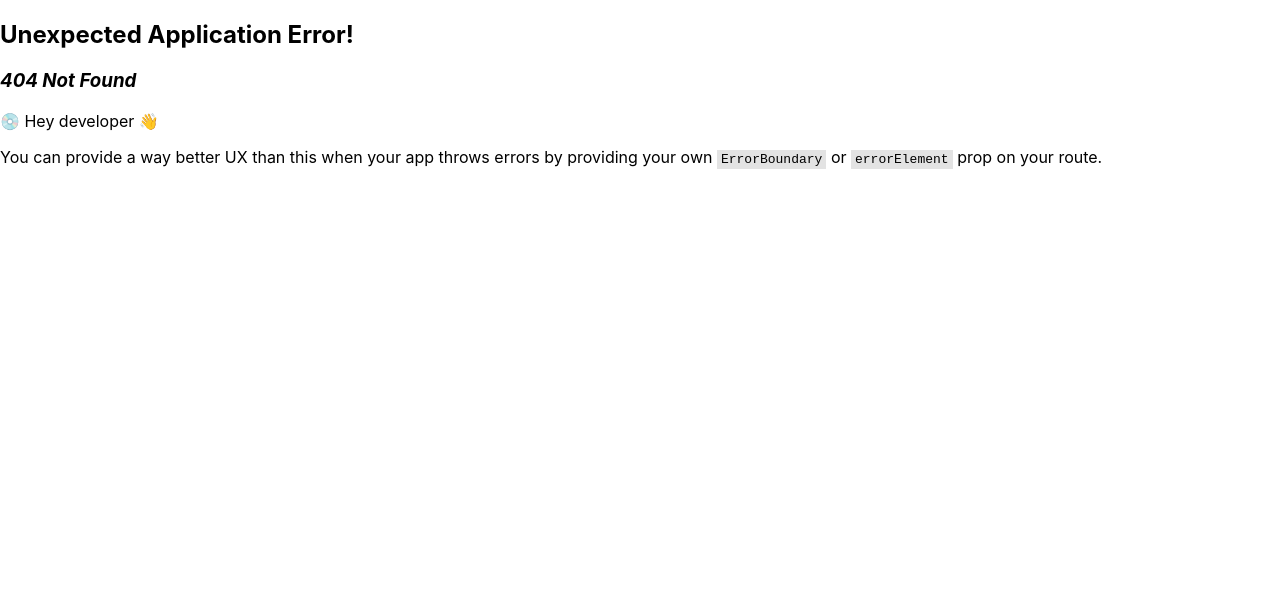
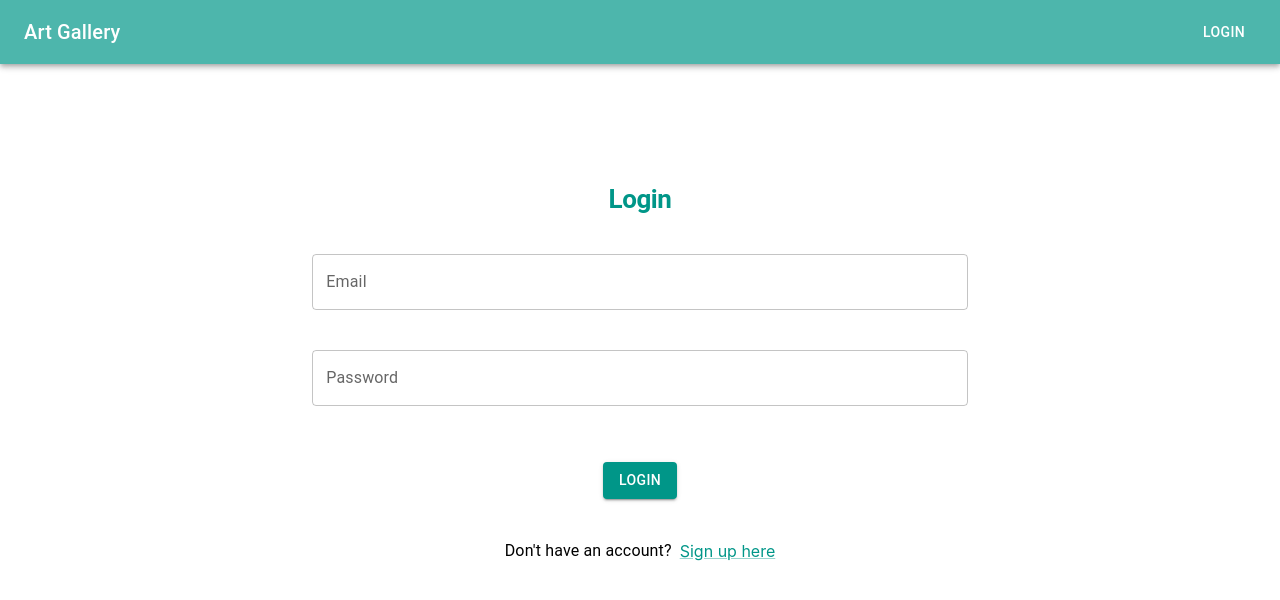
Before and after one commit to DavidWalker-hub/art-gallery, a React (Vite) app: page /auth in a window 1280 px wide. Before the commit this address had no page. Shown: the top 600 px of the page. Built offline with nearby package versions, Linux system fonts and the light colour scheme; no server answers.

Commit message:
set up context and add user register route

```diff
--- /dev/null
+++ b/src/components/Login.tsx
@@ -0,0 +1,64 @@
+import { Box, Button, Grid, TextField, Typography } from "@mui/material";
+import React, { useState } from "react";
+import theme from "../lib/theme";
+
+export const Login: React.FC = () => {
+  const [email, setEmail] = useState<string>("");
+  const [password, setPassword] = useState<string>("");
+
+  const handleLogin = (event: any) => {
+    event.preventDefault();
+    console.log("email", email);
+    console.log("password", password);
+  };
+  return (
+    <Box>
+      <form onSubmit={handleLogin}>
+        <Grid
+          container
+          justifyContent={"center"}
+          alignItems={"center"}
+          spacing={5}
+          mt={10}
+        >
+          <Grid item xs={7}>
+            <Typography
+              variant="h1"
+              fontSize={26}
+              fontWeight={600}
+              textAlign={"center"}
+              color={"primary"}
+            >
+              Login
+            </Typography>
+          </Grid>
+          <Grid item xs={7}>
+            <TextField
+              type="email"
+              label="Email"
+              fullWidth
+              value={email}
+              onChange={(e) => setEmail(e.target.value)}
+            />
+          </Grid>
+          <Grid item xs={7}>
+            <TextField
+              type="password"
+              label="Password"
+              fullWidth
+              value={password}
+              onChange={(e) => setPassword(e.target.value)}
+            />
+          </Grid>
+        </Grid>
+        <Grid container justifyContent={"center"} alignItems={"center"} mt={7}>
+          <Grid item>
+            <Button variant="contained" type="submit">
+              Login
+            </Button>
+          </Grid>
+        </Grid>
+      </form>
+    </Box>
+  );
+};
--- /dev/null
+++ b/src/components/Register.tsx
@@ -0,0 +1,66 @@
+import { Box, Button, Grid, TextField, Typography } from "@mui/material";
+import React, { useState } from "react";
+import { useAppContext } from "../contexts/appContext";
+
+export const Register: React.FC = () => {
+  const [email, setEmail] = useState<string>("");
+  const [password, setPassword] = useState<string>("");
+  const { register, user } = useAppContext();
+  console.log("user", user);
+  const handleRegister = (event: any) => {
+    event.preventDefault();
+    register(email, password);
+    console.log("email", email);
+    console.log("password", password);
+  };
+  return (
+    <Box>
+      <form onSubmit={handleRegister}>
+        <Grid
+          container
+          justifyContent={"center"}
+          alignItems={"center"}
+          spacing={5}
+          mt={10}
+        >
+          <Grid item xs={7}>
+            <Typography
+              variant="h1"
+              fontSize={26}
+              fontWeight={600}
+              textAlign={"center"}
+              color={"primary"}
+            >
+              Register
+            </Typography>
+          </Grid>
+          <Grid item xs={7}>
+            <TextField
+              type="email"
+              label="Email"
+              fullWidth
+              value={email}
+              onChange={(e) => setEmail(e.target.value)}
+            />
+          </Grid>
+          <Grid item xs={7}>
+            <TextField
+              type="password"
+              label="Password"
+              fullWidth
+              value={password}
+              onChange={(e) => setPassword(e.target.value)}
+            />
+          </Grid>
+        </Grid>
+        <Grid container justifyContent={"center"} alignItems={"center"} mt={7}>
+          <Grid item>
+            <Button variant="contained" type="submit">
+              Sign up
+            </Button>
+          </Grid>
+        </Grid>
+      </form>
+    </Box>
+  );
+};
--- /dev/null
+++ b/src/contexts/AppContext.tsx
@@ -0,0 +1,46 @@
+/* eslint-disable @typescript-eslint/no-empty-function */
+import { User, createClient } from "@supabase/supabase-js";
+import { createContext, useContext, useState } from "react";
+
+interface IAppContext {
+  register: (email: string, password: string) => Promise<void>;
+  user: User | null;
+}
+
+const AppContext = createContext<IAppContext>({
+  register: async (email: string, pasword: string) => {},
+  user: null,
+});
+
+export const AppContextProvider = ({
+  children,
+}: {
+  children: React.ReactNode;
+}) => {
+  const value = useAppContextStore();
+  return <AppContext.Provider value={value}>{children}</AppContext.Provider>;
+};
+
+export const useAppContext = () => {
+  return useContext(AppContext);
+};
+
+const useAppContextStore = () => {
+  const supabaseUrl = import.meta.env.VITE_SUPABASE_URL;
+  const supabaseKey = import.meta.env.VITE_SUPABASE_KEY;
+  const supabase = createClient(supabaseUrl, supabaseKey);
+  const [user, setUser] = useState<User | null>(null);
+
+  const register = async (email: string, password: string) => {
+    try {
+      const { data, error } = await supabase.auth.signUp({
+        email,
+        password,
+      });
+      setUser(data.user);
+    } catch (error) {
+      console.log("error", error);
+    }
+  };
+  return { register, user };
+};
--- /dev/null
+++ b/src/routes/Auth.tsx
@@ -0,0 +1,23 @@
+import { Button, Container, Grid, Link, Typography } from "@mui/material";
+import React, { useState } from "react";
+import { Login } from "../components/Login";
+import { Register } from "../components/Register";
+
+export const Auth: React.FC = () => {
+  const [isRegister, setIsRegister] = useState<boolean>(false);
+  return (
+    <Container>
+      {isRegister ? <Register /> : <Login />}
+      {!isRegister && (
+        <Grid container justifyContent={"center"} mt={5}>
+          <Typography sx={{ marginRight: 1 }}>
+            Don't have an account?
+          </Typography>
+          <Link component="button" onClick={() => setIsRegister(!isRegister)}>
+            Sign up here
+          </Link>
+        </Grid>
+      )}
+    </Container>
+  );
+};
```
Also changed, not shown: src/main.tsx (+9 -1 lines).
